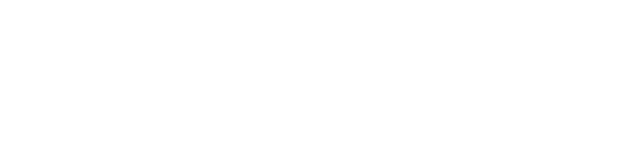
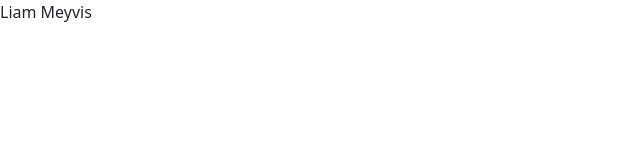
Before and after one commit to webpxl/41dvo1070-werkplekleren-1-portfolio-25-26-grdvo-MeyvisliamPXL, a plain HTML site: page index.html in a window 1280 px wide. Shown: the whole page, without its empty margins (0-640 px from the left). Drawn offline with nearby package versions, Linux system fonts and the light colour scheme.

Commit message:
Naam Toegevoegd

```diff
--- a/index.html
+++ b/index.html
@@ -9,6 +9,6 @@
     <link href="https://cdn.jsdelivr.net/npm/bootstrap@5.3.0/dist/css/bootstrap.min.css" rel="stylesheet">
 </head>
 <body>
-
+<p>Liam Meyvis</p>
 </body>
 </html>
```
